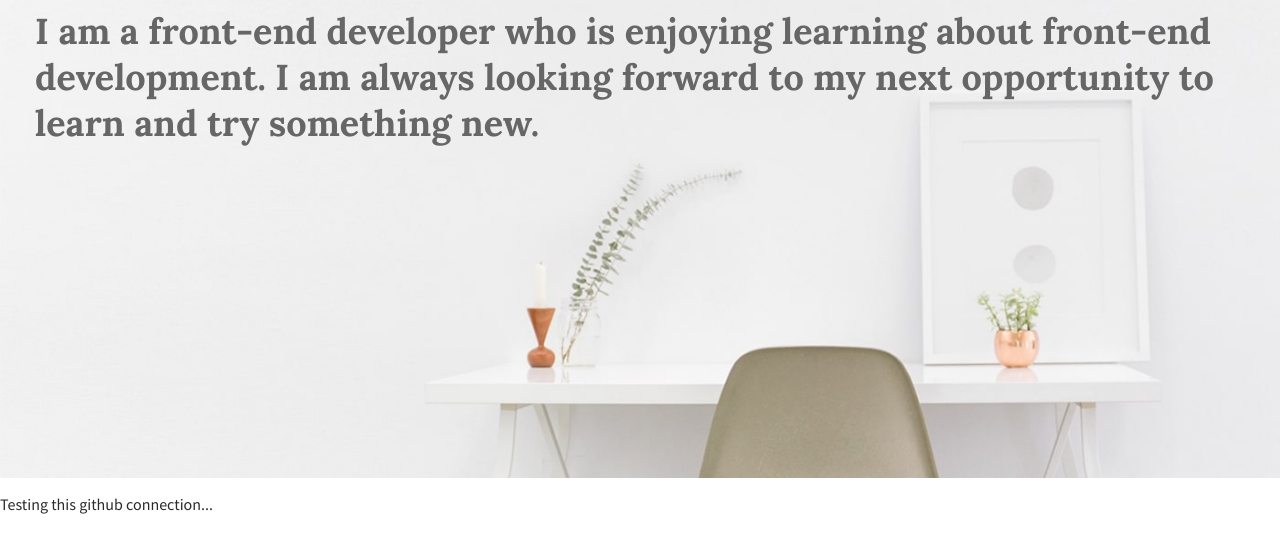
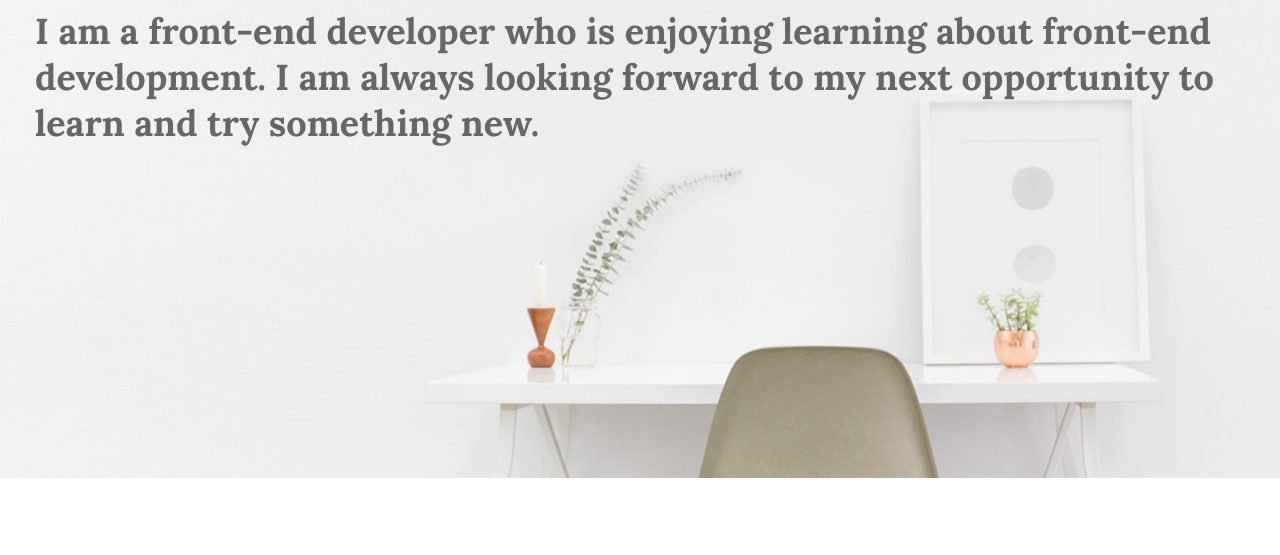
Before and after one commit to Aimzilla/PortfolioRevamp, a plain HTML site: page index.html in a window 1280 px wide. Shown: the part 222-777 px from the top of the page. Drawn offline with Linux system fonts and the light colour scheme.

Commit message:
removed test line

```diff
--- a/index.html
+++ b/index.html
@@ -48,7 +48,7 @@
         </h2>
       </section>
     </header>
-    <p>Testing this github connection...</p>
+
     <main>
       <section id="about">
         <h2>A little about me...</h2>
```
